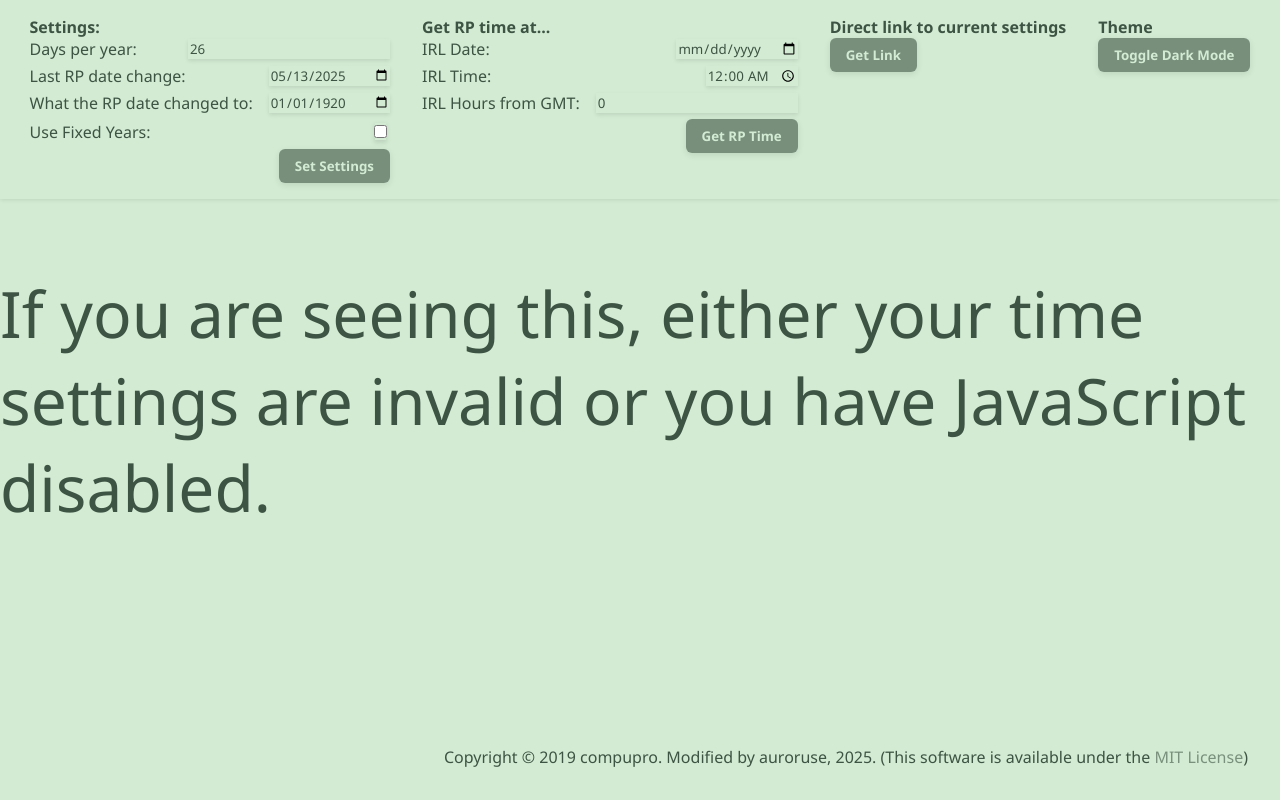
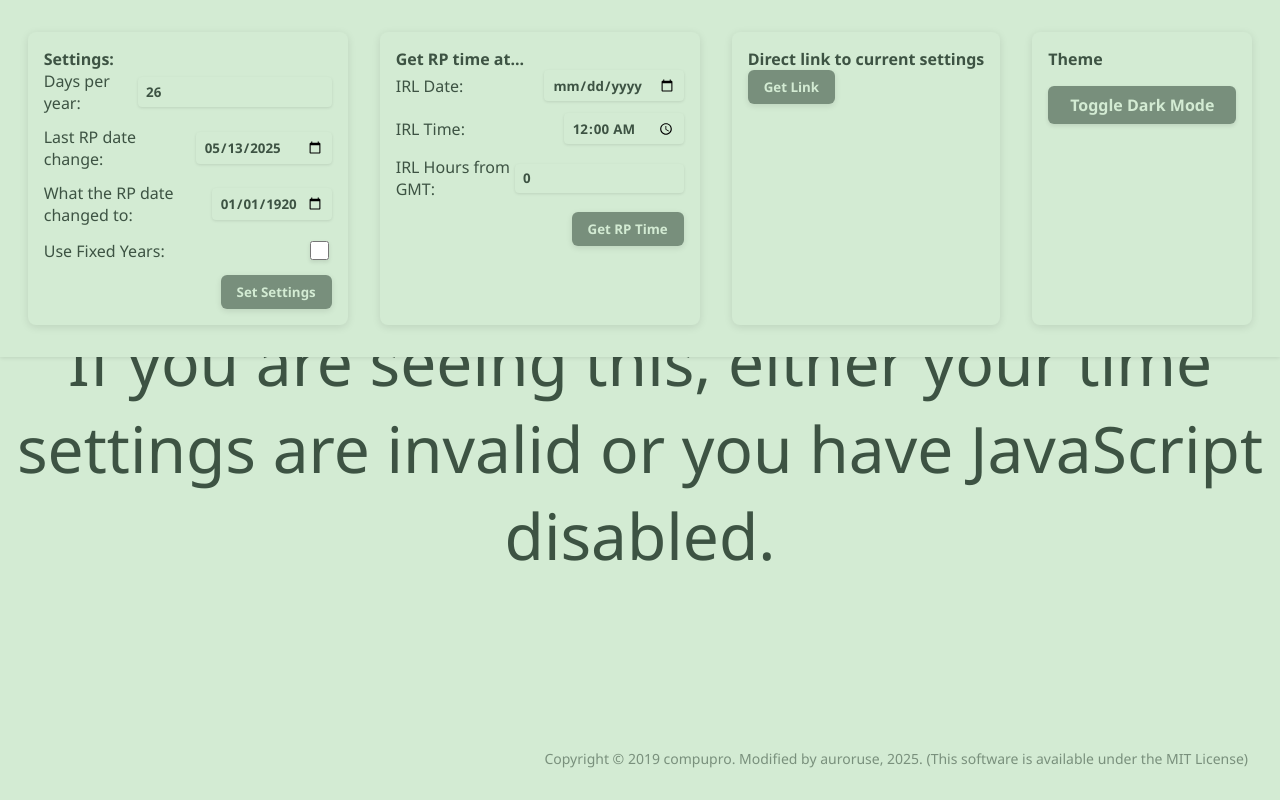
Before and after one commit to auroruse/talonia-time-counter, a plain HTML site: page index.html in a window 1280 px wide. Drawn offline with Linux system fonts and the light colour scheme.

Commit message:
Update index.css

```diff
--- a/index.css
+++ b/index.css
@@ -1,34 +1,23 @@
 :root {
-    --bg: #d3ebd3;              /* light background */
-    --fg: #3d5343;              /* dark foreground */
-    --accent: rgba(61, 83, 67, 0.6);          /* dark accent */
-    --accent-hover: rgba(61, 83, 67, 0.9);    /* dark accent hover */
+    --bg: #d3ebd3;
+    --fg: #3d5343;
+    --accent: rgba(61, 83, 67, 0.6);
+    --accent-hover: rgba(61, 83, 67, 0.9);
     --shadow: rgba(0, 0, 0, 0.1);
     --shadow-hover: rgba(0, 0, 0, 0.2);
 }
 
 [data-theme="dark"] {
-    --bg: #3d5343;              /* dark background */
-    --fg: #d3ebd3;              /* light foreground */
-    --accent: rgba(211, 235, 211, 0.6);       /* light accent */
-    --accent-hover: rgba(211, 235, 211, 0.9); /* light accent hover */
+    --bg: #3d5343;
+    --fg: #d3ebd3;
+    --accent: rgba(211, 235, 211, 0.6);
+    --accent-hover: rgba(211, 235, 211, 0.9);
     --shadow: rgba(0, 0, 0, 0.15);
     --shadow-hover: rgba(0, 0, 0, 0.25);
 }
 
-/* Auto dark mode based on user OS preference */
-@media (prefers-color-scheme: dark) {
-    :root {
-        --bg: #3d5343;
-        --fg: #d3ebd3;
-        --accent: rgba(211, 235, 211, 0.6);
-        --accent-hover: rgba(211, 235, 211, 0.9);
-        --shadow: rgba(0, 0, 0, 0.15);
-        --shadow-hover: rgba(0, 0, 0, 0.25);
-    }
-}
-
 * {
+    box-sizing: border-box;
     transition: background-color 0.3s ease, color 0.3s ease, box-shadow 0.3s ease;
 }
 
@@ -43,109 +32,175 @@ a {
     color: var(--accent);
     text-decoration: none;
 }
-
-a:hover {
+a:hover,
+a:focus-visible {
     color: var(--accent-hover);
+    outline: none;
 }
 
 header {
     background-color: var(--bg);
-    width: 100%;
-    height: auto;
-    display: flex;
+    color: var(--fg);
     position: fixed;
     top: 0;
+    width: 100%;
+    display: flex;
     justify-content: center;
-    color: var(--fg);
     box-shadow: 0 1px 4px var(--shadow);
+    padding: 1rem 0;
+    z-index: 10;
 }
 
 #panelContainer {
-    padding: 1rem;
     display: flex;
+    flex-wrap: wrap;
     justify-content: space-evenly;
     gap: 2rem;
-    flex-wrap: wrap; /* improved responsiveness */
+    padding: 1rem;
+    max-width: 100vw;
+}
+
+.panel {
+    background-color: var(--bg);
+    color: var(--fg);
+    box-shadow: 0 2px 8px var(--shadow);
+    border-radius: 8px;
+    padding: 1rem;
+    min-width: 220px;
+    max-width: 320px;
 }
 
 #displayContainer {
     display: flex;
     justify-content: center;
     align-items: center;
-    height: 100%;
+    height: 100vh;
+    padding-top: 6rem; /* fixed header */
+    background-color: var(--bg);
+    color: var(--fg);
+    text-align: center;
 }
 
 #timeDisplay {
     font-family: inherit;
     font-size: max(5vw, 2.5rem);
+    user-select: none;
 }
 
 #attribution {
     position: fixed;
     bottom: 2rem;
     right: 2rem;
+    font-size: 0.875rem;
+    color: var(--accent);
 }
 
-input {
+input,
+button {
+    font-family: inherit;
     background-color: var(--bg);
     color: var(--fg);
     border: none;
-    box-shadow: 0px 2px 4px var(--shadow);
-    font-family: inherit;
+    box-shadow: 0 2px 4px var(--shadow);
+    padding: 0.5rem 1rem;
+    border-radius: 6px;
+    font-weight: 600;
+    transition: all 0.3s ease;
 }
 
-input[type="button"] {
-    padding: 0.5rem 1rem;
-    border-radius: 6px;
-    cursor: pointer;
+input[type="number"],
+input[type="date"],
+input[type="time"] {
+    padding: 0.35rem 0.5rem;
+    min-width: 120px;
+    box-shadow: 0 1px 3px var(--shadow);
+    border-radius: 4px;
+}
+
+input[type="button"],
+button {
     background-color: var(--accent);
     color: var(--bg);
-    font-weight: 600;
-    border: none;
+    cursor: pointer;
     box-shadow: 0 2px 6px var(--shadow);
-    transition: background-color 0.3s ease, box-shadow 0.3s ease, transform 0.15s ease;
-    user-select: none;
 }
 
-input[type="button"]:hover {
+input[type="button"]:hover,
+button:hover {
     background-color: var(--accent-hover);
     box-shadow: 0 4px 12px var(--shadow-hover);
     transform: translateY(-2px);
 }
 
-input[type="button"]:active {
+input[type="button"]:active,
+button:active {
     transform: translateY(0);
     box-shadow: 0 2px 6px var(--shadow);
 }
 
-input[type="button"]:focus-visible {
+input[type="button"]:focus-visible,
+button:focus-visible,
+input:focus-visible {
     outline: 2px solid var(--accent-hover);
     outline-offset: 3px;
 }
 
 .option {
-    margin-bottom: 5px;
+    margin-bottom: 0.75rem;
     display: flex;
     justify-content: space-between;
     align-items: center;
-    width: 100%;
 }
 
-.option input {
+.option label {
+    user-select: none;
+}
+
+.option input[type="checkbox"] {
     margin-left: 1rem;
+    width: 1.2rem;
     height: 1.2rem;
+    cursor: pointer;
 }
 
 .panelBtn {
     display: flex;
-    justify-content: end;
+    justify-content: flex-end;
 }
 
 html {
-    scroll-padding-top: 4rem; /* offset for fixed header */
+    scroll-padding-top: 4rem;
 }
 
-input:focus-visible, button:focus-visible {
+#darkModeToggle {
+    margin-top: 1rem;
+    width: 100%;
+    font-size: 1rem;
+    font-weight: 600;
+    padding: 0.5rem;
+    border-radius: 6px;
+    background-color: var(--accent);
+    color: var(--bg);
+    border: none;
+    box-shadow: 0 2px 4px var(--shadow);
+    cursor: pointer;
+}
+#darkModeToggle:hover {
+    background-color: var(--accent-hover);
+    box-shadow: 0 4px 12px var(--shadow-hover);
+}
+#darkModeToggle:focus-visible {
     outline: 2px solid var(--accent-hover);
-    outline-offset: 2px;
+    outline-offset: 3px;
 }
+
+@media (max-width: 600px) {
+    #panelContainer {
+        flex-direction: column;
+        align-items: center;
+    }
+    .panel {
+        max-width: 90vw;
+        min-width: auto;
+    }
+}
```
